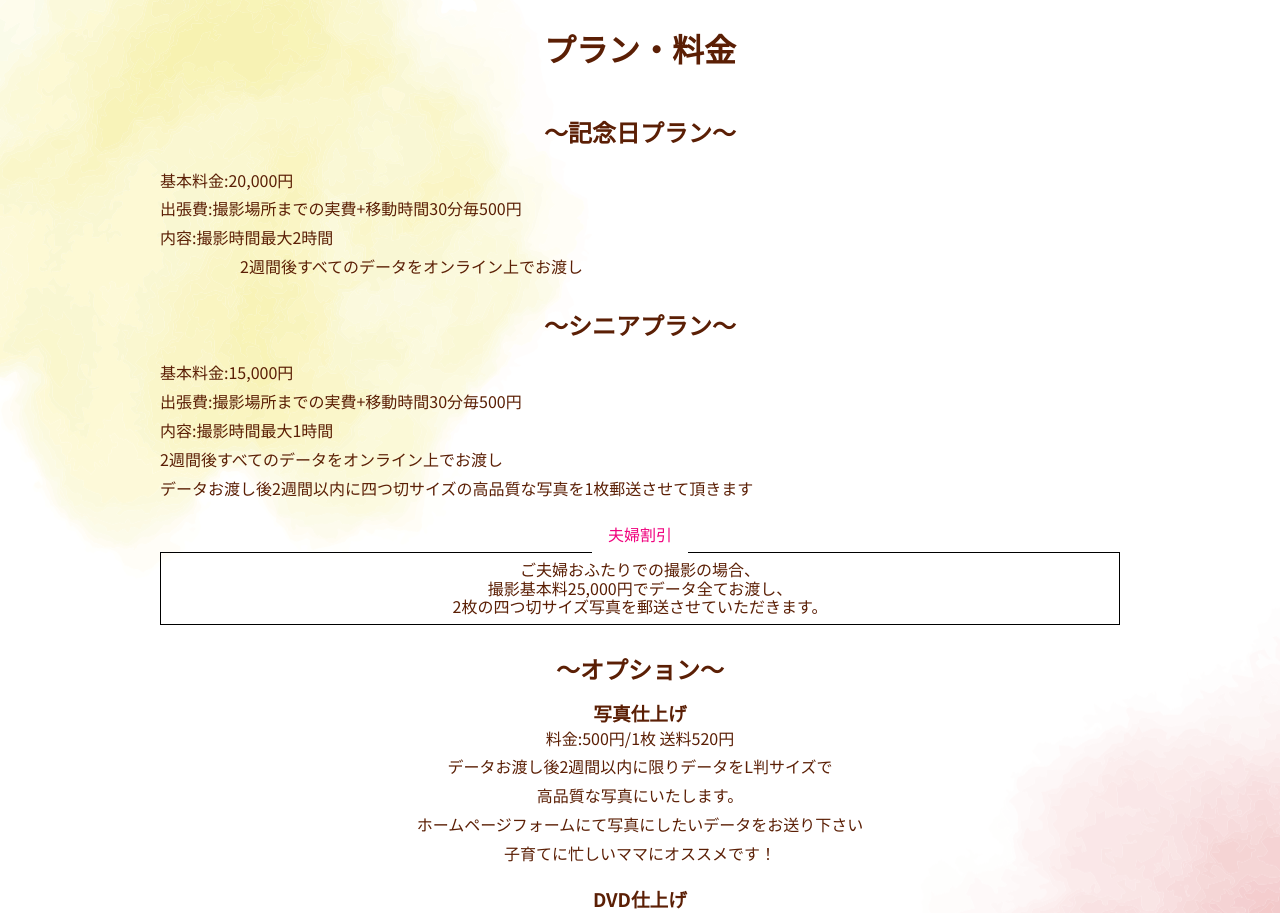
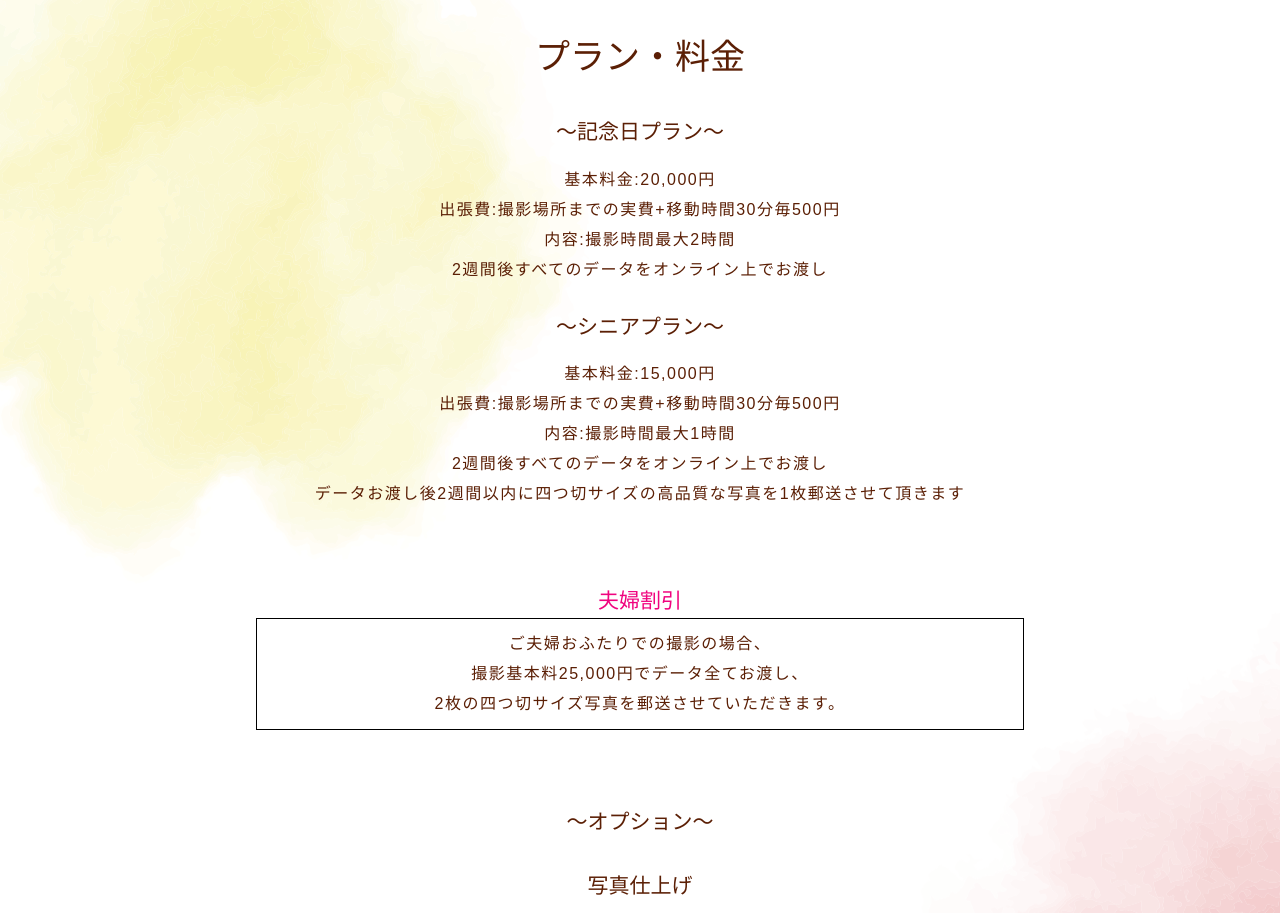
Before and after one commit to mokoshin0720/hidamari_photo, a React (Create React App) app: page /price in a window 1280 px wide. Shown: the part 700-1613 px from the top of the page. Built offline with nearby package versions, Linux system fonts and the light colour scheme.

Commit message:
[fix]pages

```diff
--- a/src/components/header.module.css
+++ b/src/components/header.module.css
@@ -6,11 +6,12 @@
     flex-flow: wrap;
     align-items: center;
     position: relative;
+    margin-top: 5px;
 }
 
 .titleImg {
-    width: 500px;
-    margin-left: 10px;
+    width: 300px;
+    margin-left: 20px;
 }
 
 @media screen and (max-width: 480px) {
@@ -21,5 +22,5 @@
 
 .hamburgerMenu {
     margin-left: auto;
-    margin-right: 10px;
+    margin-right: 20px;
 }
--- a/src/components/header.tsx
+++ b/src/components/header.tsx
@@ -12,7 +12,7 @@ export type Menu = {
 const Header: FC = () => {
   const menus: Array<Menu> = [
     {
-      name: "Home",
+      name: "ホーム",
       link: "/",
     },
     {
--- a/src/index.css
+++ b/src/index.css
@@ -1,7 +1,7 @@
 @import url(http://fonts.googleapis.com/earlyaccess/notosansjp.css);
 
 body {
-    font-family: 'Noto Sans JP', sans-serif;
+    font-family: 'Zen Kaku Gothic New', sans-serif;
 }
 
 p {
--- a/src/pages/Home.module.css
+++ b/src/pages/Home.module.css
@@ -1,8 +1,7 @@
 .topImg {
-    width: 80%;
-    height: 0;
-    padding-top: calc(1500 / 1660 * 50%);
-    background: url(src/assets/images/home/top.jpg) center center / cover no-repeat;
+    width: 100%;
+    padding-top: calc(2000 / 1660 * 100%);
+    background: url(src/assets/images/home/top.jpg) no-repeat 0 0 / cover;
     position: relative;
     margin: 0 auto;
 }
@@ -17,6 +16,7 @@
 }
 
 .container {
+    padding-top: 24px;
     background-image: url("src/assets/images/background/home.png");
     background-size: cover;
 }
@@ -43,6 +43,7 @@
 
 .topText {
     padding-top: 20px;
+    font-weight: normal;
 }
 
 .genreContainer {
@@ -53,6 +54,8 @@
 
 .genreContainer p {
     white-space: pre-wrap;
+    line-height: 30px;
+    letter-spacing: 1.5px;
 }
 
 .instagramContainer {
@@ -68,6 +71,13 @@
 .instagramImageContainer {
     width: 75%;
     margin: 0 auto;
+    padding-bottom: 20px;
+}
+
+.instagramTitle {
+    font-weight: normal;
+    font-size: 21px;
+    padding-bottom: 20px;
 }
 
 .instagramContainer ul {
@@ -79,9 +89,9 @@
 
 .instagramContainer li {
     list-style: none;
-    padding-bottom: 10px;
-    padding-right: 10px;
-    width: calc(75% / 3);
+    padding-bottom: 30px;
+    padding-right: 3px;
+    width: calc(90% / 3);
 }
 
 .instagramImg {
@@ -93,18 +103,36 @@
     text-align: center;
     color: #5B1F05;
     padding-top: 20px;
+    padding-bottom: 20px;
 }
 
 .safeContainer p {
     white-space: pre-wrap;
+    line-height: 30px;
+    letter-spacing: 1.5px;
+}
+
+.safeTitle {
+    font-weight: normal;
+    font-size: 21px;
+    padding-bottom: 20px;
 }
 
 .customerContainer {
     text-align: center;
     color: #5B1F05;
     padding-top: 20px;
+    padding-bottom: 100px;
+}
+
+.customerTitle {
+    font-size: 21px;
+    padding-bottom: 20px;
+    font-weight: normal;
 }
 
 .customerContainer p {
     white-space: pre-wrap;
+    line-height: 30px;
+    letter-spacing: 1.5px;
 }
--- a/src/pages/contact.module.css
+++ b/src/pages/contact.module.css
@@ -1,15 +1,21 @@
 .container {
     width: 100%;
-    height: 100vh;
+    min-height: 100vh;
     background-image: url("src/assets/images/background/contact.png");
     background-repeat: no-repeat;
-    background-size: 100% 100%;
+    background-size: cover;
+    padding-bottom: 50px;
     color: #5B1F05;
 }
 
-.title {
+.titleContainer {
     text-align: center;
-    padding-bottom: 10px;
+}
+
+.titleContainer h1 {
+    font-weight: normal;
+    font-size: 42px;
+    padding-bottom: 20px;
 }
 
 .container form {
@@ -36,6 +42,11 @@
     padding-bottom: 20px;
 }
 
+.inputLabel {
+    display: block;
+    padding-bottom: 5px;
+}
+
 .submitContainer {
     text-align: center;
 }
--- a/src/pages/contact.tsx
+++ b/src/pages/contact.tsx
@@ -46,38 +46,33 @@ const Contact: FC = () => {
       <Layout>
         <div className={style.container}>
 
-        <div className={style.title}>
+        <div className={style.titleContainer}>
           <h1>予約・お問い合わせ</h1>
         </div>
 
         <form action="">
           <div>
-            <label htmlFor="">お名前（必須）</label>
-            <br />
+            <label className={style.inputLabel}>お名前（必須）</label>
             <input type="text" className={style.inputText} value={name} onChange={(e) => setName(e.target.value)} />
           </div>
 
           <div>
-            <label htmlFor="">メールアドレス（必須）</label>
-            <br />
+            <label className={style.inputLabel}>メールアドレス（必須）</label>
             <input type="text" className={style.inputText} value={mail} onChange={(e) => setMail(e.target.value)}  />
           </div>
 
           <div>
-            <label htmlFor="">TEL（必須）</label>
-            <br />
+            <label className={style.inputLabel}>TEL（必須）</label>
             <input type="text" className={style.inputText} />
           </div>
 
           <div>
-            <label htmlFor="">撮影される方のお名前・年齢</label>
-            <br />
+            <label className={style.inputLabel}>撮影される方のお名前・年齢</label>
             <input type="text" className={style.inputText} value={title} onChange={(e) => setTitle(e.target.value)} />
           </div>
 
           <div>
-            <label htmlFor="">ご質問・ご希望内容</label>
-            <br />
+            <label className={style.inputLabel}>ご質問・ご希望内容</label>
             <textarea placeholder="日時、シチュエーション、ご準備いただくものなどぜひご相談ください♪" value={message} onChange={(e) => setMessage(e.target.value)} />
           </div>
 
--- a/src/pages/photographer.module.css
+++ b/src/pages/photographer.module.css
@@ -11,6 +11,12 @@
 .titleContainer {
     padding-top: 21px;
     padding-bottom: 21px;
+}
+
+.photographerTitle {
+    font-weight: normal;
+    font-size: 42px;
+    padding-bottom: 20px;
 }
 
 .imgContainer {
@@ -29,7 +35,18 @@
     width: 100%;
 }
 
+.introductionContainer {
+    padding-bottom: 100px;
+}
+
+.introductionTitle {
+    font-weight: normal;
+    font-size: 21px;
+    padding-bottom: 20px;
+}
+
 .communication {
     white-space: pre-wrap;
-    line-height: 2em;
+    line-height: 30px;
+    letter-spacing: 1.5px;
 }
--- a/src/pages/photographer.tsx
+++ b/src/pages/photographer.tsx
@@ -11,15 +11,15 @@ const Photographer: FC = () => {
       <Layout>
         <div className={style.background}>
           <div className={style.titleContainer}>
-            <h1>フォトグラファー</h1>
+            <h1 className={style.photographerTitle}>Photographer</h1>
           </div>
 
           <div className={style.imgContainer}>
             <img src={photographerImg} alt="photographer" className={style.photographerImg} />
           </div>
 
-          <div className={style.introduction}>
-            <h2>かなた あかり</h2>
+          <div className={style.introductionContainer}>
+            <h2 className={style.introductionTitle}>かなた あかり</h2>
             <p>子ども写真館での店長経験あり。</p>
             <p>お子様一人一人と向き合い、自然な表情を引き出します♪</p>
             <p className={style.communication}>{communication}</p>
--- a/src/pages/price.module.css
+++ b/src/pages/price.module.css
@@ -22,8 +22,10 @@
 }
 
 .planText {
+    font-weight: normal;
+    font-size: 35px;
+    padding-bottom: 20px;
     padding-top: 30px;
-    padding-bottom: 30px;
 }
 
 /* anniversary */
@@ -32,16 +34,19 @@
     margin: 0 auto;
 }
 
+.anniversaryContainer p {
+    line-height: 30px;
+    letter-spacing: 1.5px;
+}
+
 .anniversaryTitle {
+    font-weight: normal;
+    font-size: 21px;
     padding-bottom: 20px;
 }
 
 .anniversaryContents {
-    text-align: left;
-}
-
-.anniversaryData {
-    text-indent: 5.0em;
+    text-align: center;
 }
 
 /* senior */
@@ -52,43 +57,57 @@
     margin: 0 auto;
 }
 
+.seniorContainer p {
+    line-height: 30px;
+    letter-spacing: 1.5px;
+}
+
 .seniorTitle {
+    font-weight: normal;
+    font-size: 21px;
     padding-bottom: 20px;
 }
 
 .seniorContents {
-    text-align: left;
+    text-align: center;
 }
 
 /* couple */
 .coupleContainer {
-    position: relative;
-    width: 75%;
-    height: auto;
+    padding-top: 30px;
+    padding-bottom: 50px;
+    width: 60%;
     margin: 0 auto;
-    padding: .5em .25em;
-    border: 1px solid #000;
-
-    border-top: none;
-    box-sizing: border-box;
-
-    background: linear-gradient(to right,
-    #000 calc(50% - 3em), transparent calc(50% - 3em),
-    transparent calc(50% + 3em), #000 calc(50% + 3em)) 0 0/100% 1px;
-    background-repeat: no-repeat;
-    white-space: pre-wrap;
 }
 
-.coupleContainer p {
+.coupleTitle {
     color: #F0047F;
-    position: absolute;
-    top: -18px;
-    left: calc(50% - 2em);
-    transform: translateY(-50%);
+    font-weight: normal;
+    font-size: 21px;
+    padding-bottom: 5px;
+}
+
+.coupleTextContainer p {
+    margin: 0;
+    padding: 10px;
+    white-space: pre-wrap;
+    line-height: 30px;
+    letter-spacing: 1.5px;
+}
+
+.coupleTextContainer {
+    border: black 1px solid;;
 }
 
 /* option */
+.optionContainer {
+    padding-bottom: 100px;
+}
+
 .optionTitle {
+    font-weight: normal;
+    font-size: 21px;
+    padding-bottom: 20px;
     padding-top: 30px;
 }
 
@@ -101,6 +120,14 @@
 
 .pictureContainer p {
     white-space: pre-wrap;
+    line-height: 30px;
+    letter-spacing: 1.5px;
+}
+
+.pictureTitle {
+    font-weight: normal;
+    font-size: 21px;
+    padding-bottom: 20px;
 }
 
 /* dvd */
@@ -112,4 +139,12 @@
 
 .dvdContainer p {
     white-space: pre-wrap;
+    line-height: 30px;
+    letter-spacing: 1.5px;
 }
+
+.dvdTitle {
+    font-weight: normal;
+    font-size: 21px;
+    padding-bottom: 20px;
+}
--- a/src/pages/price.tsx
+++ b/src/pages/price.tsx
@@ -22,7 +22,7 @@ const Price: FC = () => {
             <p>基本料金:20,000円</p>
             <p>出張費:撮影場所までの実費+移動時間30分毎500円</p>
             <p>内容:撮影時間最大2時間</p>
-            <p className={style.anniversaryData}>2週間後すべてのデータをオンライン上でお渡し</p>
+            <p>2週間後すべてのデータをオンライン上でお渡し</p>
             </div>
           </div>
 
@@ -37,16 +37,18 @@ const Price: FC = () => {
             </div>
           </div>
 
-          <div className={style.coupleContainer} data-caption="夫婦割引">
-            <p>夫婦割引</p>
-            {couple}
+          <div className={style.coupleContainer}>
+            <h2 className={style.coupleTitle}>夫婦割引</h2>
+            <div className={style.coupleTextContainer}>
+              <p>{couple}</p>
+            </div>
           </div>
 
-          <div>
+          <div className={style.optionContainer}>
             <h2 className={style.optionTitle}>〜オプション〜</h2>
 
             <div className={style.pictureContainer}>
-              <h3>写真仕上げ</h3>
+              <h3 className={style.pictureTitle}>写真仕上げ</h3>
               <p>料金:500円/1枚 送料520円</p>
               <p>{Lsize}</p>
               <p>ホームページフォームにて写真にしたいデータをお送り下さい</p>
@@ -54,7 +56,7 @@ const Price: FC = () => {
             </div>
 
             <div className={style.dvdContainer}>
-              <h3>DVD仕上げ</h3>
+              <h3 className={style.dvdTitle}>DVD仕上げ</h3>
               <p>料金:2,000円</p>
               <p>全データをオンライン上、かつDVDでお渡し致します。</p>
               <p className="whitespace-pre-wrap">{dvd}</p>
```
Also changed, not shown: src/pages/Home.tsx (+19 -6 lines).
